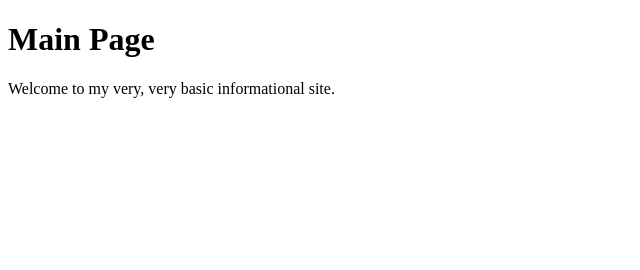
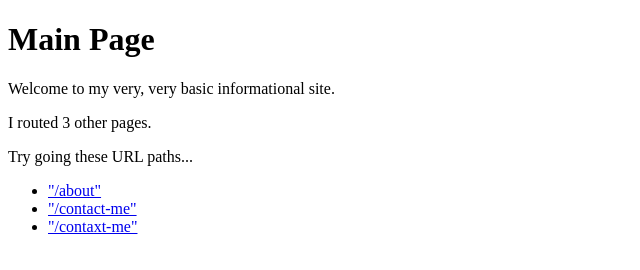
Before and after one commit to JiwonJJeong/basic-informational-site, a plain HTML site: page index.html in a window 1280 px wide. Shown: the whole page, without its empty margins (0-640 px from the left). Drawn offline with Linux system fonts and the light colour scheme.

Commit message:
FEAT: Add directions and path links to each page

```diff
--- a/index.html
+++ b/index.html
@@ -8,5 +8,12 @@
 <body>
     <h1>Main Page</h1>
     <p>Welcome to my very, very basic informational site.</p>
+    <p>I routed 3 other pages.</p>
+    <p>Try going these URL paths...</p>
+    <ul>
+        <li><a href="./about">"/about"</a></li>
+        <li><a href="./contact-me">"/contact-me"</a></li>
+        <li><a href="./contaxt-me">"/contaxt-me"</a></li>
+    </ul>
 </body>
 </html>
```
Also changed, not shown: 404.html (+2 -0 lines), about.html (+1 -0 lines), contact-me.html (+1 -0 lines).
